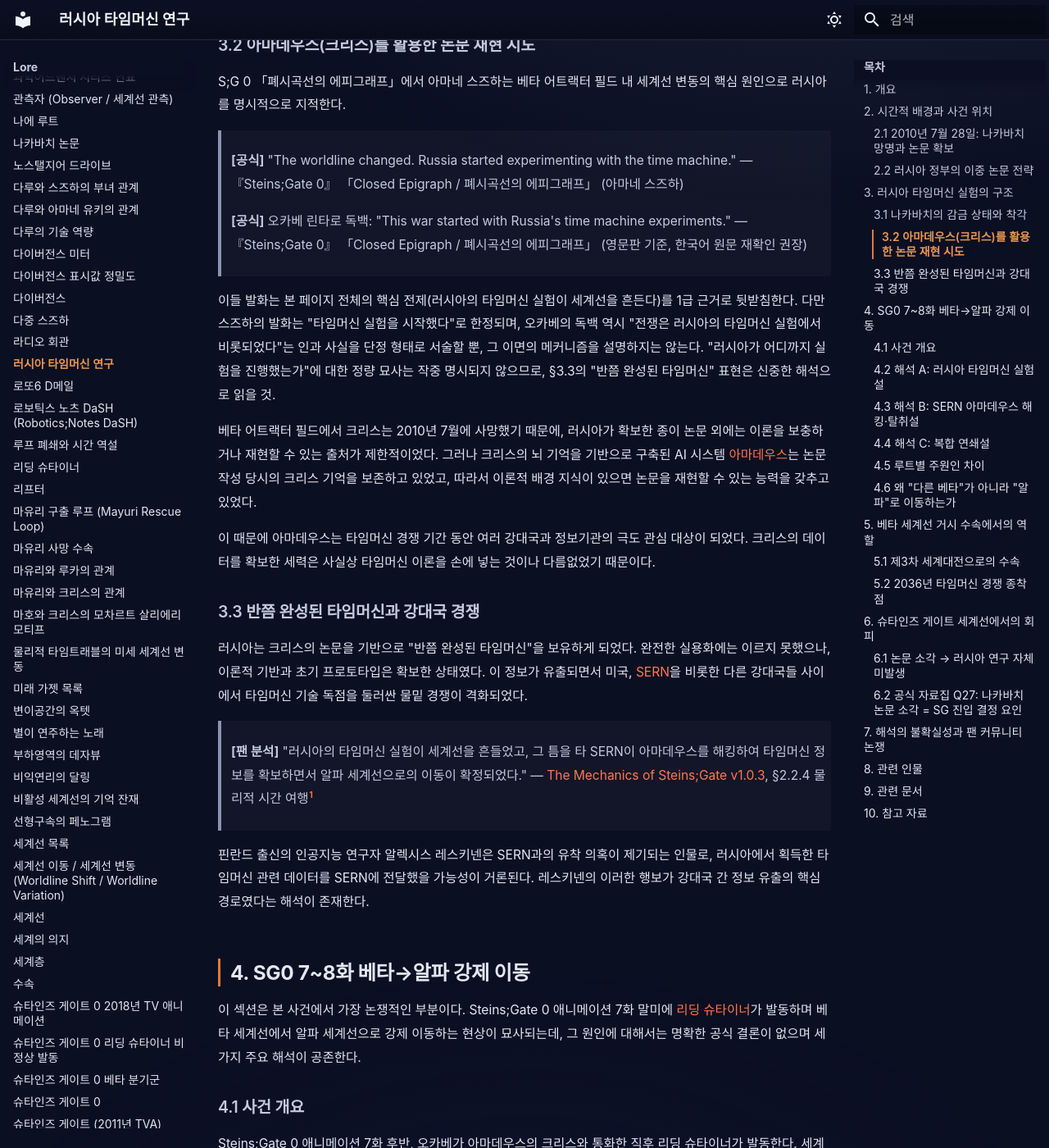
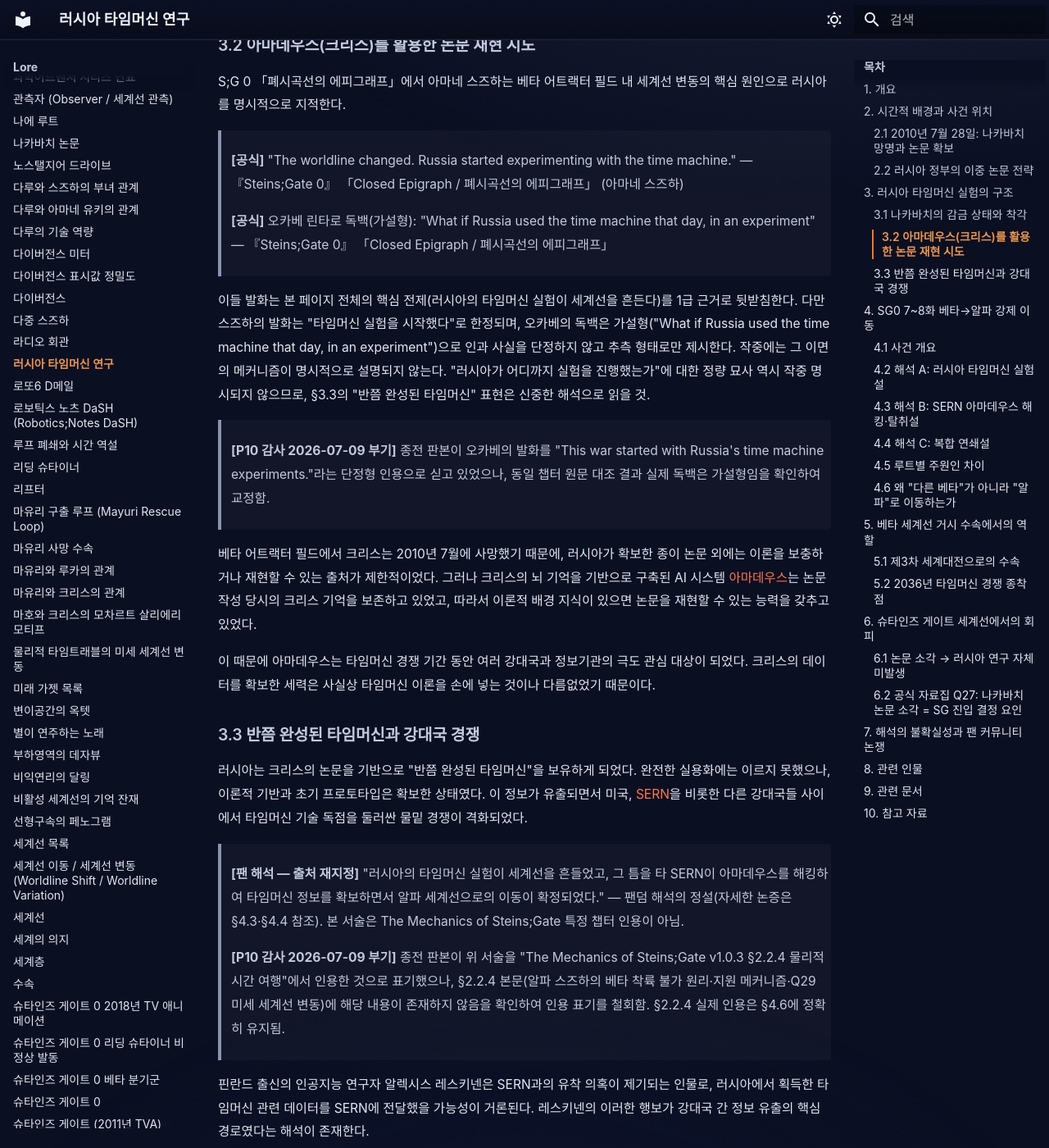
Before and after one commit to sgwiki/sgwiki.github.io, an MkDocs documentation site: the page built from wiki/lore/러시아-타임머신-연구.md, in a window 1280 px wide and 1400 px high, scrolled down 1685 px. Shown: the whole window at 82% size. Built offline with MkDocs 1.6.1 and Material for MkDocs 9.7.7, drawn with Linux system fonts in a browser that asks for light colours; some web fonts are replaced.

Commit message:
fix(wiki): 러시아-타임머신-연구 — P10 6336702b 패치 적용

```diff
--- a/wiki/lore/러시아-타임머신-연구.md
+++ b/wiki/lore/러시아-타임머신-연구.md
@@ -42,9 +42,11 @@ S;G 0 「폐시곡선의 에피그래프」에서 아마네 스즈하는 베타
 
 > **[공식]** "The worldline changed. Russia started experimenting with the time machine." — 『Steins;Gate 0』 「Closed Epigraph / 폐시곡선의 에피그래프」 (아마네 스즈하)
 
-> **[공식]** 오카베 린타로 독백: "This war started with Russia's time machine experiments." — 『Steins;Gate 0』 「Closed Epigraph / 폐시곡선의 에피그래프」 (영문판 기준, 한국어 원문 재확인 권장)
+> **[공식]** 오카베 린타로 독백(가설형): "What if Russia used the time machine that day, in an experiment" — 『Steins;Gate 0』 「Closed Epigraph / 폐시곡선의 에피그래프」
 
-이들 발화는 본 페이지 전체의 핵심 전제(러시아의 타임머신 실험이 세계선을 흔든다)를 1급 근거로 뒷받침한다. 다만 스즈하의 발화는 "타임머신 실험을 시작했다"로 한정되며, 오카베의 독백 역시 "전쟁은 러시아의 타임머신 실험에서 비롯되었다"는 인과 사실을 단정 형태로 서술할 뿐, 그 이면의 메커니즘을 설명하지는 않는다. "러시아가 어디까지 실험을 진행했는가"에 대한 정량 묘사는 작중 명시되지 않으므로, §3.3의 "반쯤 완성된 타임머신" 표현은 신중한 해석으로 읽을 것.
+이들 발화는 본 페이지 전체의 핵심 전제(러시아의 타임머신 실험이 세계선을 흔든다)를 1급 근거로 뒷받침한다. 다만 스즈하의 발화는 "타임머신 실험을 시작했다"로 한정되며, 오카베의 독백은 가설형("What if Russia used the time machine that day, in an experiment")으로 인과 사실을 단정하지 않고 추측 형태로만 제시한다. 작중에는 그 이면의 메커니즘이 명시적으로 설명되지 않는다. "러시아가 어디까지 실험을 진행했는가"에 대한 정량 묘사 역시 작중 명시되지 않으므로, §3.3의 "반쯤 완성된 타임머신" 표현은 신중한 해석으로 읽을 것.
+
+> **[P10 감사 2026-07-09 부기]** 종전 판본이 오카베의 발화를 "This war started with Russia's time machine experiments."라는 단정형 인용으로 싣고 있었으나, 동일 챕터 원문 대조 결과 실제 독백은 가설형임을 확인하여 교정함.
 
 베타 어트랙터 필드에서 크리스는 2010년 7월에 사망했기 때문에, 러시아가 확보한 종이 논문 외에는 이론을 보충하거나 재현할 수 있는 출처가 제한적이었다. 그러나 크리스의 뇌 기억을 기반으로 구축된 AI 시스템 [아마데우스](아마데우스.md)는 논문 작성 당시의 크리스 기억을 보존하고 있었고, 따라서 이론적 배경 지식이 있으면 논문을 재현할 수 있는 능력을 갖추고 있었다.
 
@@ -54,7 +56,9 @@ S;G 0 「폐시곡선의 에피그래프」에서 아마네 스즈하는 베타
 
 러시아는 크리스의 논문을 기반으로 "반쯤 완성된 타임머신"을 보유하게 되었다. 완전한 실용화에는 이르지 못했으나, 이론적 기반과 초기 프로토타입은 확보한 상태였다. 이 정보가 유출되면서 미국, [SERN](SERN.md)을 비롯한 다른 강대국들 사이에서 타임머신 기술 독점을 둘러싼 물밑 경쟁이 격화되었다.
 
-> **[팬 분석]** "러시아의 타임머신 실험이 세계선을 흔들었고, 그 틈을 타 SERN이 아마데우스를 해킹하여 타임머신 정보를 확보하면서 알파 세계선으로의 이동이 확정되었다." — [The Mechanics of Steins;Gate v1.0.3](../근거자료/비공식/mechanics-of-steins-gate/ch2.md), §2.2.4 물리적 시간 여행[^1]
+> **[팬 해석 — 출처 재지정]** "러시아의 타임머신 실험이 세계선을 흔들었고, 그 틈을 타 SERN이 아마데우스를 해킹하여 타임머신 정보를 확보하면서 알파 세계선으로의 이동이 확정되었다." — 팬덤 해석의 정설(자세한 논증은 §4.3·§4.4 참조). 본 서술은 The Mechanics of Steins;Gate 특정 챕터 인용이 아님.
+
+> **[P10 감사 2026-07-09 부기]** 종전 판본이 위 서술을 "The Mechanics of Steins;Gate v1.0.3 §2.2.4 물리적 시간 여행"에서 인용한 것으로 표기했으나, §2.2.4 본문(알파 스즈하의 베타 착륙 불가 원리·지원 메커니즘·Q29 미세 세계선 변동)에 해당 내용이 존재하지 않음을 확인하여 인용 표기를 철회함. §2.2.4 실제 인용은 §4.6에 정확히 유지됨.
 
 핀란드 출신의 인공지능 연구자 알렉시스 레스키넨은 SERN과의 유착 의혹이 제기되는 인물로, 러시아에서 획득한 타임머신 관련 데이터를 SERN에 전달했을 가능성이 거론된다. 레스키넨의 이러한 행보가 강대국 간 정보 유출의 핵심 경로였다는 해석이 존재한다.
 
```
